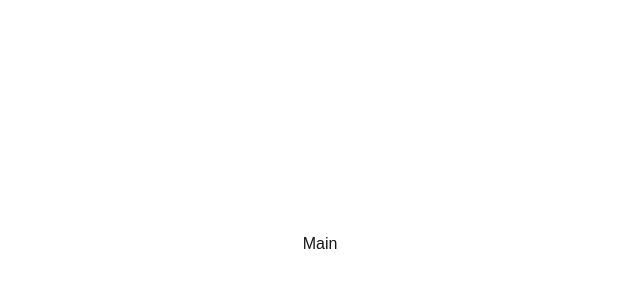
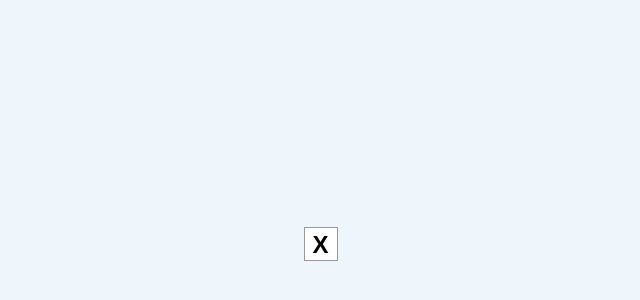
Before and after one commit to karlchvojka/Tic-Tac-Toe, a Next.js app: page / in a window 1280 px wide. Shown: the part 156-456 px from the top of the page, without its empty margins (320-960 px from the left). Built offline with nearby package versions, Linux system fonts and the light colour scheme.

Commit message:
FIX: Adding Starting point from docs

```diff
--- a/next.config.ts
+++ b/next.config.ts
@@ -2,6 +2,7 @@ import type { NextConfig } from "next";
 
 const nextConfig: NextConfig = {
   /* config options here */
+  devIndicators: false,
   reactStrictMode: true,
 };
 
--- a/src/pages/index.tsx
+++ b/src/pages/index.tsx
@@ -1,5 +1,9 @@
 import Head from "next/head";
 import styles from "@/styles/Home.module.css";
+
+function Square() {
+  return <button className={styles.square}>X</button>
+}
 
 export default function Home() {
   return (
@@ -10,11 +14,9 @@ export default function Home() {
         <meta name="viewport" content="width=device-width, initial-scale=1" />
         <link rel="icon" href="/favicon.ico" />
       </Head>
-      <div
-        className={`${styles.page}`}
-      >
+      <div className={`${styles.page}`} >
         <main className={styles.main}>
-          <p>Main</p>
+          <Square />
         </main>
       </div>
     </>
--- a/src/styles/Home.module.css
+++ b/src/styles/Home.module.css
@@ -8,22 +8,27 @@
   gap: 64px;
 }
 
-@media (prefers-color-scheme: dark) {
-  .page {
-    --gray-rgb: 255, 255, 255;
-    --gray-alpha-200: rgba(var(--gray-rgb), 0.145);
-    --gray-alpha-100: rgba(var(--gray-rgb), 0.06);
-
-    --button-primary-hover: #ccc;
-    --button-secondary-hover: #1a1a1a;
-  }
-}
-
 .main {
   display: flex;
   flex-direction: column;
   gap: 32px;
   grid-row-start: 2;
+
+  .square {
+    background: #fff;
+    border: 1px solid #999;
+    color: #000000;
+    float: left;
+    font-size: 24px;
+    font-weight: bold;
+    line-height: 34px;
+    height: 34px;
+    margin-right: -1px;
+    margin-top: -1px;
+    padding: 0;
+    text-align: center;
+    width: 34px;
+  }
 }
 
 @media (max-width: 600px) {
--- a/src/styles/globals.css
+++ b/src/styles/globals.css
@@ -1,13 +1,5 @@
 :root {
-  --background: #ffffff;
-  --foreground: #171717;
-}
-
-@media (prefers-color-scheme: dark) {
-  :root {
-    --background: #0a0a0a;
-    --foreground: #ededed;
-  }
+  --background: #EEF6FC;
 }
 
 html,
@@ -17,7 +9,6 @@ body {
 }
 
 body {
-  color: var(--foreground);
   background: var(--background);
   font-family: Arial, Helvetica, sans-serif;
   -webkit-font-smoothing: antialiased;
@@ -34,9 +25,3 @@ a {
   color: inherit;
   text-decoration: none;
 }
-
-@media (prefers-color-scheme: dark) {
-  html {
-    color-scheme: dark;
-  }
-}
```
